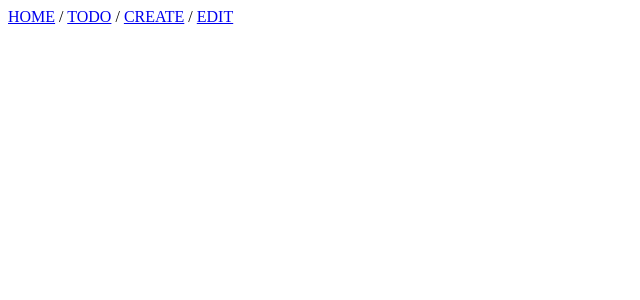
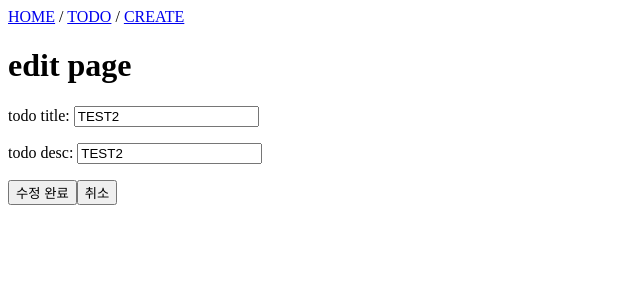
Before and after one commit to minijae011030/Vue_TodoList, a Vue app: page /edit/1 in a window 1280 px wide. Shown: the top 300 px of the page, without its empty margins (0-640 px from the left). Built offline with nearby package versions, Linux system fonts and the light colour scheme; data requests are answered from the project's data file.

Commit message:
Feat: EditTodo 기능 추가

```diff
--- a/db.json
+++ b/db.json
@@ -1,10 +1,10 @@
 {
   "todos": [
     {
-      "id": "1",
-      "todo": "example todo",
-      "desc": "example desc",
-      "done": false
+      "todo": "TEST2",
+      "desc": "TEST2",
+      "done": false,
+      "id": "1"
     },
     {
       "id": "2",
--- a/src/App.vue
+++ b/src/App.vue
@@ -9,8 +9,6 @@ import { RouterLink, RouterView } from 'vue-router'
     <RouterLink to="/todo">TODO</RouterLink>
     /
     <RouterLink to="/create">CREATE</RouterLink>
-    /
-    <RouterLink to="/edit">EDIT</RouterLink>
   </nav>
 
   <RouterView />
--- a/src/Pages/TodoList/DetailPage.vue
+++ b/src/Pages/TodoList/DetailPage.vue
@@ -1,7 +1,42 @@
 <template lang="">
   <div>
+    <button @click="goBack">뒤로가기</button>
     <h1>detail page</h1>
+    <h2>{{ todo.todo }}</h2>
+    <p>{{ todo.desc }}</p>
+    <input type="checkbox" disabled v-bind:checked="todo.done === true" />
+
+    <button @click="handleEditButtonClick">수정하기</button>
+    <button @click="handleDeleteButtonClick">삭제하기</button>
   </div>
 </template>
-<script setup></script>
+<script setup>
+import axios from 'axios'
+import { ref } from 'vue'
+import { useRoute, useRouter } from 'vue-router'
+
+const route = useRoute()
+const router = useRouter()
+
+const id = route.params.id
+
+const todo = ref([])
+
+const goBack = () => {
+  router.push('/todo')
+}
+
+const handleEditButtonClick = () => {
+  router.push(`/edit/${id}`)
+}
+
+const handleDeleteButtonClick = () => {}
+
+const fetchTodoDetail = async () => {
+  const result = await axios.get(`http://localhost:3000/todos/${id}`)
+  todo.value = result.data
+}
+
+fetchTodoDetail()
+</script>
 <style lang=""></style>
--- a/src/Pages/TodoList/EditPage.vue
+++ b/src/Pages/TodoList/EditPage.vue
@@ -1,7 +1,49 @@
 <template lang="">
   <div>
-    <p>edit page</p>
+    <h1>edit page</h1>
+    <p>todo title: <input type="text" v-model.trim="todo.todo" /></p>
+    <p>todo desc: <input type="text" v-model.trim="todo.desc" /></p>
+    <button @click="handleEditButtonClick">수정 완료</button>
+    <button @click="goBack">취소</button>
   </div>
 </template>
-<script setup></script>
+<script setup>
+import axios from 'axios'
+import { ref } from 'vue'
+import { useRoute, useRouter } from 'vue-router'
+
+const route = useRoute()
+const router = useRouter()
+
+const params = route.params
+const id = params.id
+
+const todo = ref([])
+const fetchTodoDetail = async () => {
+  const result = await axios.get(`http://localhost:3000/todos/${id}`)
+  todo.value = result.data
+}
+
+const handleEditButtonClick = async () => {
+  if (window.confirm('수정하시겠습니까?')) {
+    const newItem = {
+      todo: todo.value.todo,
+      desc: todo.value.desc,
+      done: todo.value.done,
+    }
+
+    const result = await axios.put(`http://localhost:3000/todos/${id}`, newItem)
+    alert('수정이 완료되었습니다.')
+    router.push(`/detail/${id}`)
+  }
+}
+
+const goBack = () => {
+  if (window.confirm('수정을 취소 하시겠습니까?')) {
+    router.push(`/detail/${id}`)
+  }
+}
+
+fetchTodoDetail()
+</script>
 <style lang=""></style>
--- a/src/router/index.js
+++ b/src/router/index.js
@@ -24,13 +24,13 @@ const router = createRouter({
       component: CreatePage,
     },
     {
-      path: '/detail',
+      path: '/detail/:id',
       name: 'detail',
       component: DetailPage,
       props: true,
     },
     {
-      path: '/edit',
+      path: '/edit/:id',
       name: 'edit',
       component: EditPage,
       props: true,
```
